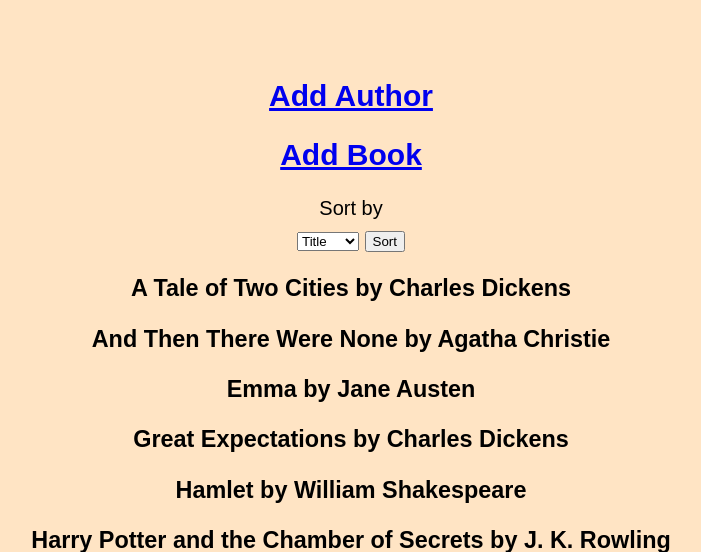
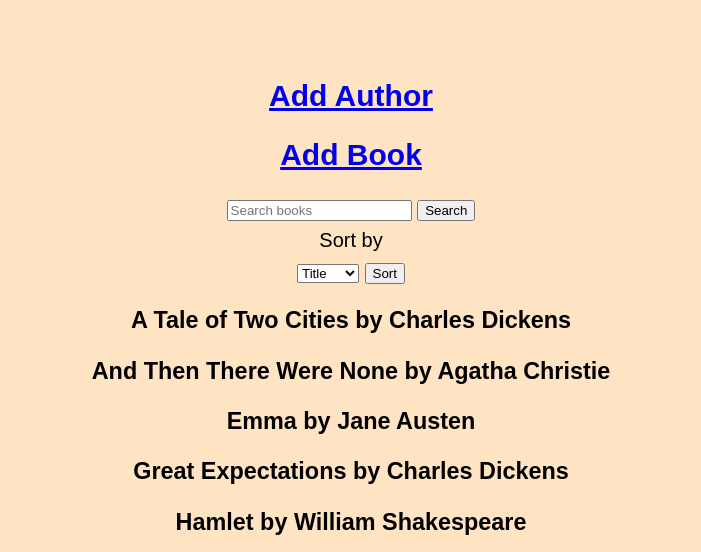
Before and after one commit to matt-wil/bookstoreAlchemy, a Flask app: page / in a window 1280 px wide. Shown: the part 230-782 px from the top of the page, without its empty margins (289-990 px from the left). Run offline with Flask 3, Linux system fonts and the light colour scheme.

Commit message:
keyword search added

```diff
--- a/app.py
+++ b/app.py
@@ -81,7 +81,7 @@ def add_book():
     if request.method == 'POST':
         title = request.form.get('title')
         year_published = request.form.get('year_of_publication')
-        # Implement API to retrieve the ISBN from the title
+        # V2 --Implement WorldCat API to retrieve the ISBN from the title
         isbn = request.form.get('isbn')
         author = request.form.get('drop-authors')
         if not title and year_published:
@@ -111,19 +111,25 @@ def home():
     Renders the home page, displaying all books and their authors with sorting functionality.
 
     - Retrieves the sorting criteria (`sort_by`) from the query string (defaults to 'title').
-    - Queries the database for all books, optionally sorting them by title or author name.
+    - Queries the database for all books, optionally sorting them by title or by author name
+      using the relationship between Book and Author models.
     - Passes the sorted list of books to the `home.html` template for rendering.
 
     :return: The rendered home.html template with sorted book data.
     """
+    # V2 -- Implement Pagination
+    # V2 -- Implement API to retrieve Book Covers for HTML
     sort_by = request.args.get("sort_by", "title")
-
-    if sort_by == "title":
-        books = Book.query.order_by(Book.title).all()
-    elif sort_by == "author":
-        books = Book.query.order_by(Book.author).all()
+    query = request.args.get("query", "")
+    if query:
+        books = Book.query.filter(Book.title.ilike(f"%{query}%")).all()
     else:
-        books = Book.query.all()
+        if sort_by == "title":
+            books = Book.query.order_by(Book.title).all()
+        elif sort_by == "author":
+            books = Book.query.order_by(Author.name).join(Book.author).all()
+        else:
+            books = Book.query.all()
     return render_template('home.html', books=books)
 
 
--- a/templates/add_author.html
+++ b/templates/add_author.html
@@ -9,9 +9,9 @@
   </head>
   <body>
   <h1>Add Author</h1>
-  <a href="/">
-    <h2>Home</h2>
-  </a>
+
+    <h2><a href="/">Home</a></h2>
+
   <form action="/add_author" method="POST">
   <label for="name">Author Name</label>
   <input type="text" id="name" name="name" required><br><br>
--- a/templates/add_book.html
+++ b/templates/add_book.html
@@ -9,9 +9,9 @@
   </head>
   <body>
   <h1>Add Book</h1>
-  <a href="/">
-    <h2>Home</h2>
-  </a>
+
+    <h2><a href="/">Home</a></h2>
+
   <form action="/add_book" method="POST">
    <label for="title">Book Title</label>
     <input type="text" id="title" name="title" required><br><br>
--- a/templates/home.html
+++ b/templates/home.html
@@ -10,16 +10,14 @@
   <body>
     <h1>Library Books</h1>
 
-    <div class="home-button">
-      <a href="/add_author">
-        <h2>Add Author</h2>
-      </a>
-    </div>
+        <h2><a href="/add_author">Add Author</a></h2>
 
-    <div class="home-button">
-      <a href="/add_book">
-        <h2>Add Book</h2>
-      </a>
+        <h2><a href="/add_book">Add Book</a></h2>
+      <form action="/" method="GET">
+        <input type="text" name="query" placeholder="Search books">
+        <button type="submit">Search</button>
+      </form>
+
       <form action="/" method="GET">
         <label for="sort_by">Sort by</label>
           <select name="sort_by" id="sort_by">
@@ -28,7 +26,6 @@
           </select>
         <input type="submit" value="Sort">
       </form>
-    </div>
 
     {% for book in books %}
       <div>
```
Also changed, not shown: instance/library.sqlite.
